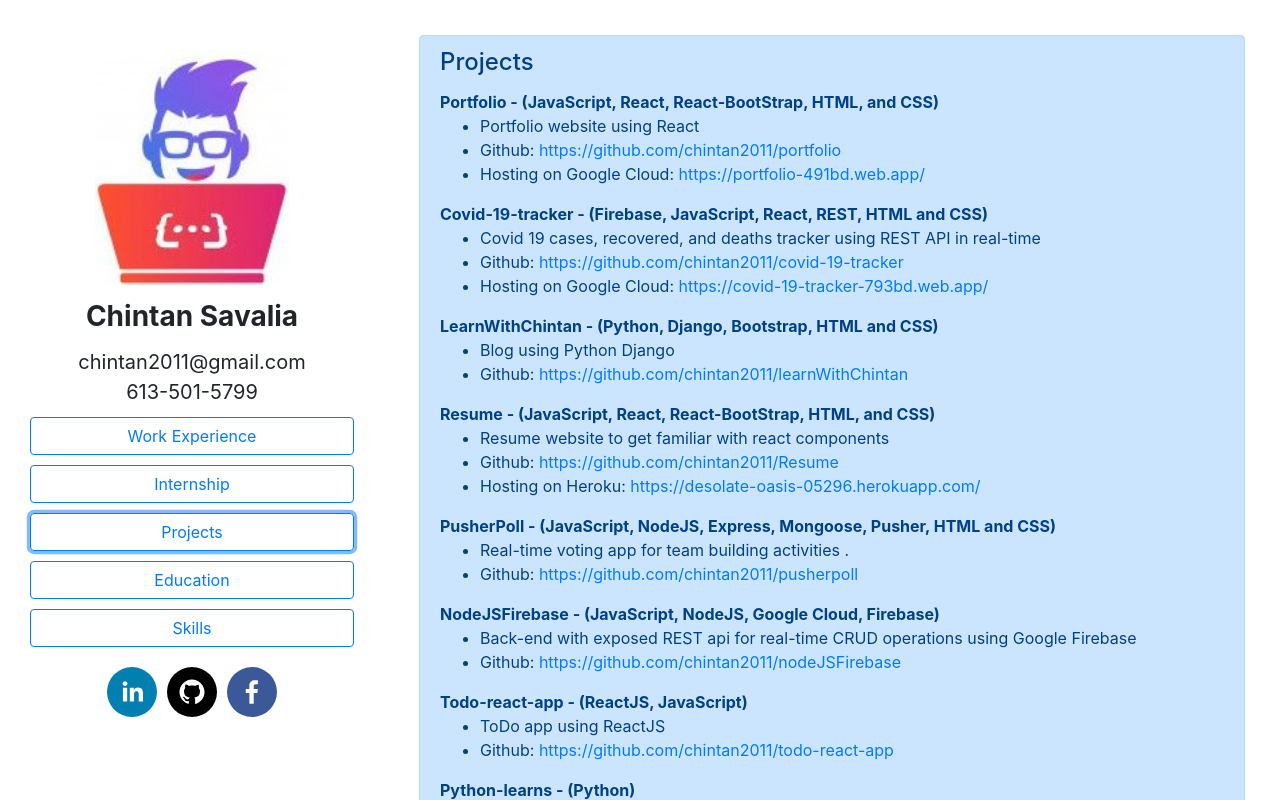
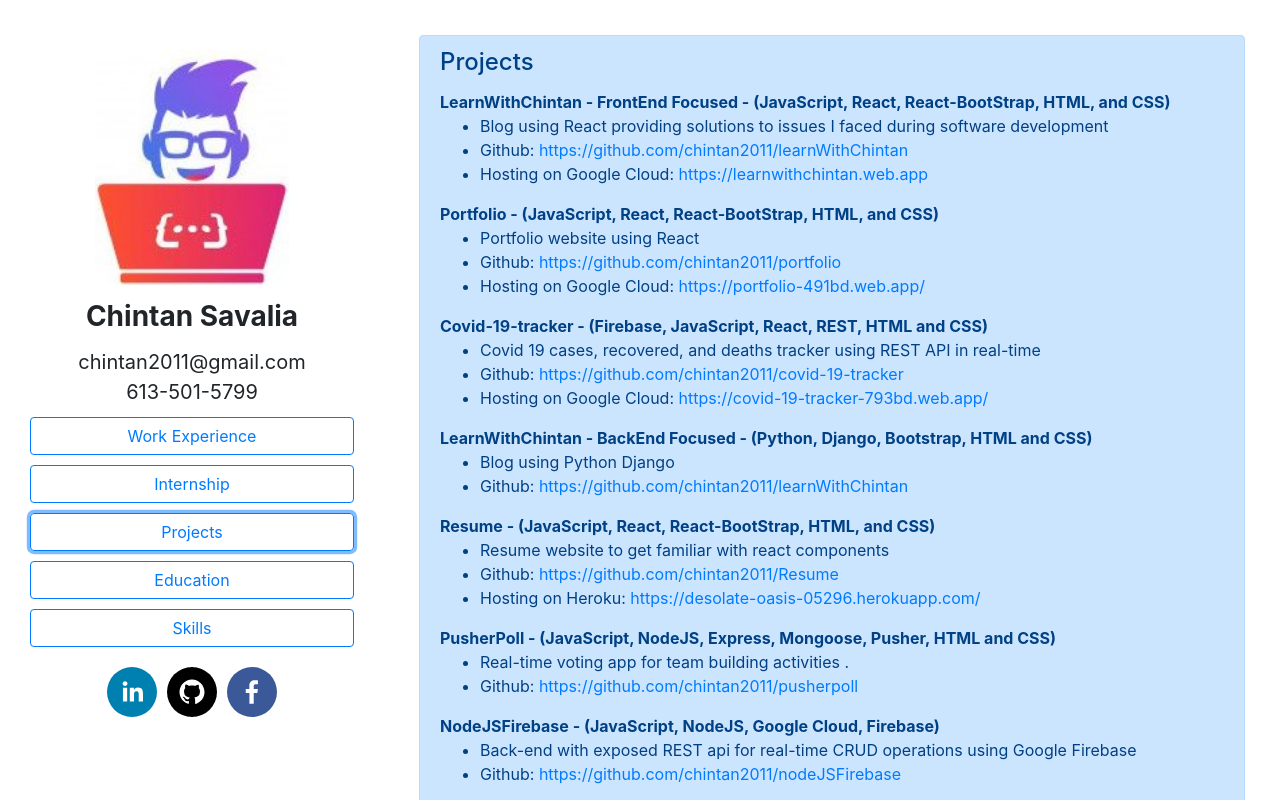
Before and after one commit to chintan2011/portfolio, a React (Create React App) app: page / in a window 1280 px wide. Both pictures are taken after a click on the button "Projects". Built offline with nearby package versions, Linux system fonts and the light colour scheme.

Commit message:
added learnWithChintan project

```diff
--- a/src/components/Projects.js
+++ b/src/components/Projects.js
@@ -16,6 +16,13 @@ class Projects extends Component{
             <Alert variant="primary">
                     <Alert.Heading className="title">Projects</Alert.Heading>
 
+                    <div className="project__title">LearnWithChintan  - FrontEnd Focused - (JavaScript, React, React-BootStrap, HTML, and CSS)</div>
+                    <ul className="projects_bullets">
+                        <li>Blog using React providing solutions to issues I faced during software development</li>
+                        <li>Github: <a href="https://github.com/chintan2011/learnWithChintan">https://github.com/chintan2011/learnWithChintan</a></li>
+                        <li>Hosting on Google Cloud:&nbsp;<a href="https://learnwithchintan.web.app/">https://learnwithchintan.web.app</a></li>
+                    </ul>
+
                     <div className="project__title">Portfolio - (JavaScript, React, React-BootStrap, HTML, and CSS)</div>
                     <ul className="projects_bullets">
                         <li>Portfolio website using React</li>
@@ -30,7 +37,7 @@ class Projects extends Component{
                         <li>Hosting on Google Cloud:&nbsp;<a href="https://covid-19-tracker-793bd.web.app/">https://covid-19-tracker-793bd.web.app/</a></li>
                     </ul>
 
-                    <div className="project__title">LearnWithChintan - (Python, Django, Bootstrap, HTML and CSS)</div>
+                    <div className="project__title">LearnWithChintan - BackEnd Focused - (Python, Django, Bootstrap, HTML and CSS)</div>
                     <ul className="projects_bullets">
                         <li>Blog using Python Django</li>
                         <li>Github: <a href="https://github.com/chintan2011/learnWithChintan">https://github.com/chintan2011/learnWithChintan</a></li>
```
